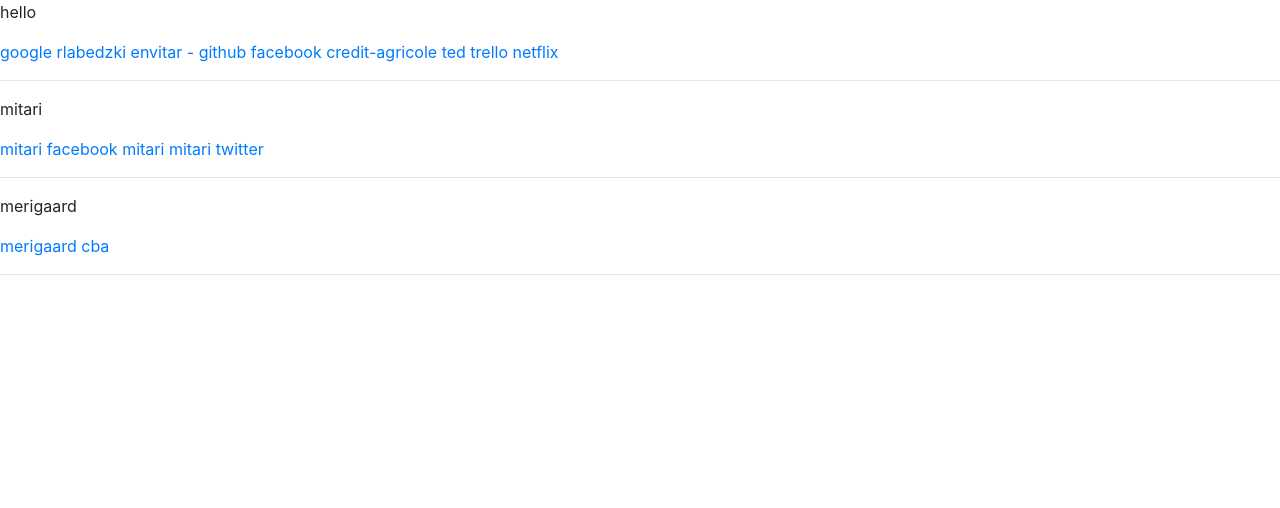
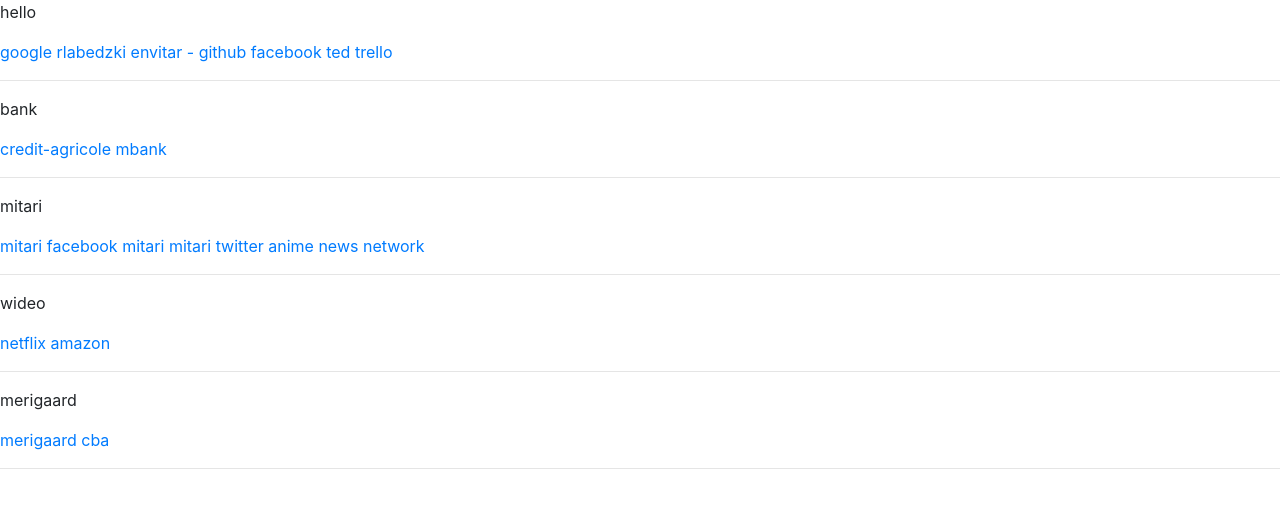
Before and after one commit to envitar/envitar.github.io, a plain HTML site: page index.html in a window 1280 px wide. Drawn offline with nearby package versions, Linux system fonts and the light colour scheme.

Commit message:
Update index.html

```diff
--- a/index.html
+++ b/index.html
@@ -12,16 +12,26 @@
 		<a href="https://rlabedzki.github.io">rlabedzki</a>
 		<a href="http://www.github.com/envitar">envitar - github</a>
 		<a href="http://www.facebook.com">facebook</a>
-		<a href="https://www.credit-agricole.pl/klienci-indywidualni">credit-agricole</a>
 		<a href="http://www.ted.com">ted</a>
 		<a href="https://trello.com/">trello</a>
-		<a href="https://www.netflix.com/pl/">netflix</a>
+
+		<br/>
+		<hr/>
+		<p>bank</p>
+		<a href="https://www.credit-agricole.pl/klienci-indywidualni">credit-agricole</a>
+		<a href="https://www.mbank.pl/indywidualny/">mbank</a>
 		<br/>
 		<hr/>
 		<p>mitari</p>
 		<a href="http://www.mitari.pl">mitari</a>
 		<a href="http://www.facebook.com/mitari">facebook mitari</a>
 		<a href="https://twitter.com/mitaripl">mitari twitter</a>
+		<a href="https://www.animenewsnetwork.com/">anime news network</a>
+		<br/>
+		<hr/>
+		<p>wideo</p>
+		<a href="https://www.netflix.com/pl/">netflix</a>
+		<a href="https://www.primevideo.com/">amazon</a>
 		<br/>
 		<hr/>
 		<p>merigaard</p>
```
